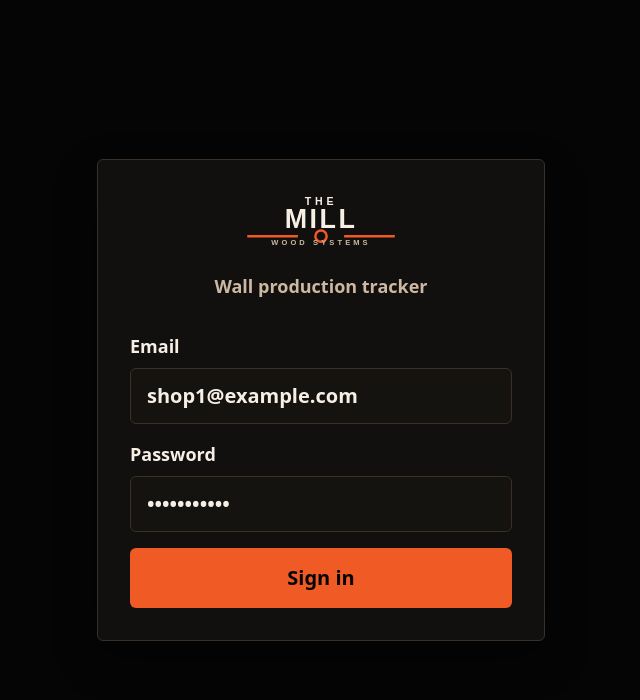
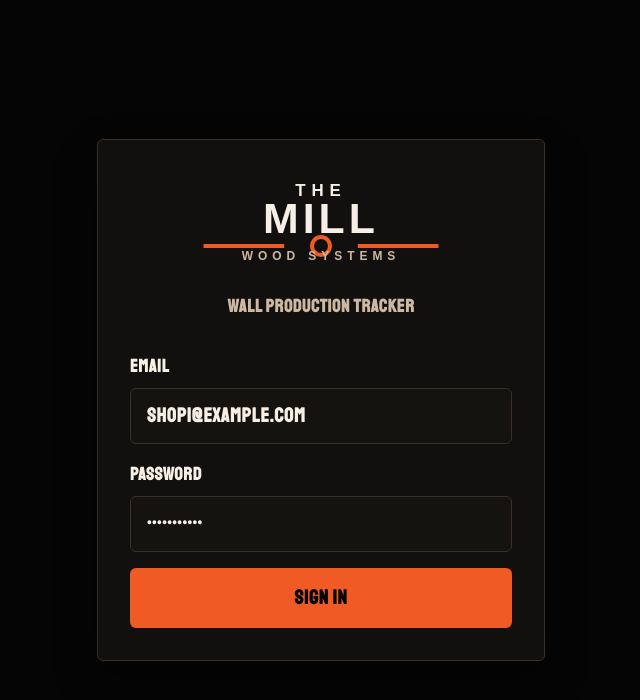
Before and after one commit to Teaganmcchesney/The-Mill-Wood-Systems, a Next.js app: page /login in a window 1280 px wide. Shown: the top 700 px of the page, without its empty margins (319-959 px from the left). Built offline with nearby package versions, Linux system fonts and the light colour scheme.

Commit message:
Use Mill brand fonts

```diff
--- a/app/globals.css
+++ b/app/globals.css
@@ -1,3 +1,5 @@
+@import url("https://fonts.googleapis.com/css2?family=Arvo:wght@400;700&family=Staatliches&display=swap");
+
 @tailwind base;
 @tailwind components;
 @tailwind utilities;
@@ -15,6 +17,17 @@ body {
   margin: 0;
   background: #050505;
   color: #f7efe5;
+  font-family: "Arvo", Georgia, serif;
+}
+
+h1,
+h2,
+h3,
+.font-black,
+.font-bold,
+.brand-type {
+  font-family: "Staatliches", "Arial Black", Impact, sans-serif;
+  letter-spacing: 0.04em;
 }
 
 a {
@@ -28,11 +41,19 @@ textarea {
   font: inherit;
 }
 
+button,
+.touch-target,
+nav a {
+  font-family: "Staatliches", "Arial Black", Impact, sans-serif;
+  letter-spacing: 0.04em;
+}
+
 input,
 select,
 textarea {
   background: #15130f;
   color: #f7efe5;
+  font-family: "Arvo", Georgia, serif;
 }
 
 option {
@@ -105,12 +126,14 @@ option {
 }
 
 .brand-wordmark {
-  height: 56px;
+  height: 96px;
   width: auto;
-  max-width: 220px;
+  max-width: 320px;
+  object-fit: contain;
 }
 
 .brand-mark {
   height: 56px;
   width: 56px;
+  object-fit: contain;
 }
```
